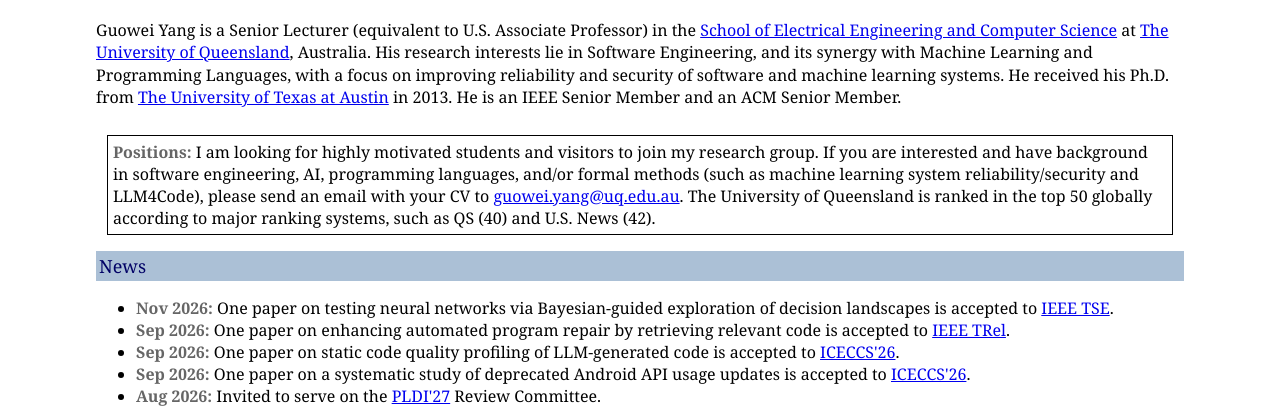
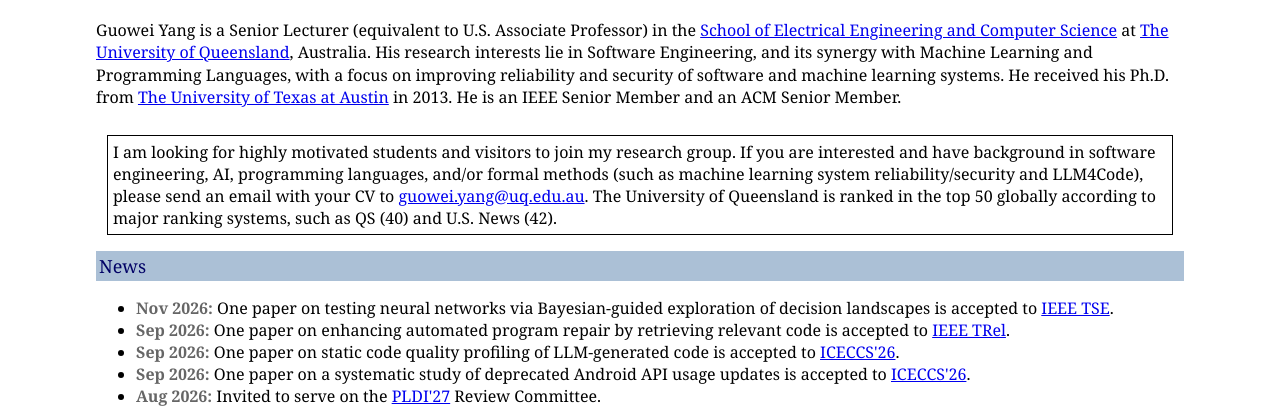
Before and after one commit to guoweiyang/guoweiyang.github.io, a plain HTML site: page index.html in a window 1280 px wide. Shown: the part 344-754 px from the top of the page. Drawn offline with Linux system fonts and the light colour scheme.

Commit message:
new index

```diff
--- a/index.html
+++ b/index.html
@@ -37,7 +37,7 @@
   .profile-details { flex: 1 1 270px; }
   .profile-bio { flex: 1 1 100%; }
 }
-@media (max-width: 500px) {
+@media (max-width: 520px) {
   .profile-header { gap: 16px; }
   .profile-photo { flex-basis: 135px; }
   .profile-photo img { width: 135px; height: 165px; }
@@ -110,8 +110,7 @@
               </div>
             </div>
             <div class="profile-bio">
-              <p>
-Guowei Yang is a Senior Lecturer (equivalent to U.S. Associate Professor) in the <a href="http://www.eecs.uq.edu.au/">School of Electrical Engineering and Computer Science</a> at <a href="https://uq.edu.au/">The University of Queensland</a>, Australia. His research interests lie in Software Engineering, and its synergy with Machine Learning and Programming Languages, with a focus on improving reliability and security of software and machine learning systems. He received his Ph.D. from <a href="http://www.utexas.edu">The University of Texas at Austin</a> in 2013. He is an IEEE Senior Member and an ACM Senior Member.</p>
+              <p>Guowei Yang is a Senior Lecturer (equivalent to U.S. Associate Professor) in the <a href="http://www.eecs.uq.edu.au/">School of Electrical Engineering and Computer Science</a> at <a href="https://uq.edu.au/">The University of Queensland</a>, Australia. His research interests lie in Software Engineering, and its synergy with Machine Learning and Programming Languages, with a focus on improving reliability and security of software and machine learning systems. He received his Ph.D. from <a href="http://www.utexas.edu">The University of Texas at Austin</a> in 2013. He is an IEEE Senior Member and an ACM Senior Member.</p>
             </div>
           </div>
 
@@ -126,7 +125,7 @@ Guowei Yang is a Senior Lecturer (equivalent to U.S. Associate Professor) in the
         <div style="width:98%;margin-left: auto; margin-right: auto;">
         <p align="left" style="border-style:solid;border-width:1px;border-color:black;padding:5px">
           <!-- <font color="#FF0000">Multiple scholarships are available!</font> -->
-	  <span style="color: #666; font-weight: bold;">Positions:</span> I am looking for highly motivated students and visitors to join my research group. If you are interested and have background in software engineering, AI, programming languages, and/or formal methods (such as machine learning system reliability/security and LLM4Code), please send an email with your CV to <a href="mailto:guowei.yang@uq.edu.au">guowei.yang@uq.edu.au</a>.
+	  I am looking for highly motivated students and visitors to join my research group. If you are interested and have background in software engineering, AI, programming languages, and/or formal methods (such as machine learning system reliability/security and LLM4Code), please send an email with your CV to <a href="mailto:guowei.yang@uq.edu.au">guowei.yang@uq.edu.au</a>.
 	  </hr>
 	  The University of Queensland is ranked in the top 50 globally according to major ranking systems, such as QS (40) and U.S. News (42).
 <!--https://www.uq.edu.au/research/about/international-rankings -->
```
